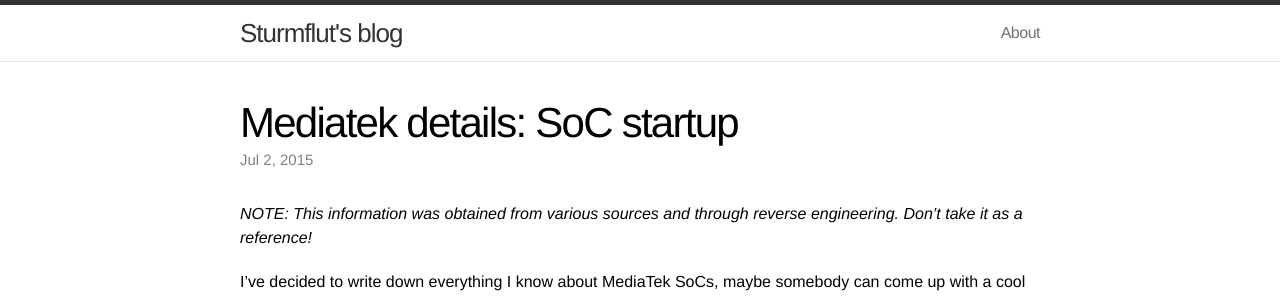
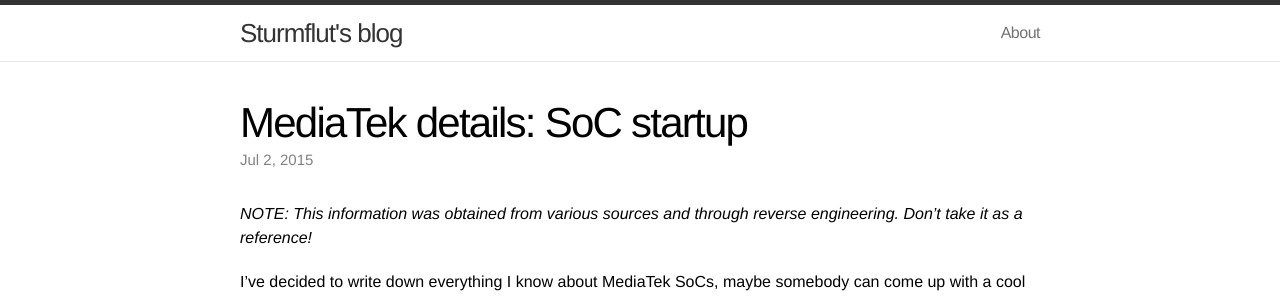
Before and after one commit to Sturmflut/sturmflut.github.io, a Jekyll site: the page built from _posts/2015-07-02-mediatek-details-soc-startup.markdown, in a window 1280 px wide. Shown: the top 296 px of the page. Built offline with Jekyll 4.4.1, drawn with Linux system fonts in a browser that asks for light colours.

Commit message:
Fix typo

```diff
--- a/_posts/2015-07-02-mediatek-details-soc-startup.markdown
+++ b/_posts/2015-07-02-mediatek-details-soc-startup.markdown
@@ -1,6 +1,6 @@
 ---
 layout: post
-title:  "Mediatek details: SoC startup"
+title:  "MediaTek details: SoC startup"
 date:   2015-07-02 20:00:00
 categories: MediaTek
 ---
--- a/_posts/2015-07-04-mediatek-details-partitions-and-preloader.markdown
+++ b/_posts/2015-07-04-mediatek-details-partitions-and-preloader.markdown
@@ -1,6 +1,6 @@
 ---
 layout: post
-title:  "Mediatek details: Partitions and Preloader"
+title:  "MediaTek details: Partitions and Preloader"
 date:   2015-07-04 20:00:00
 categories: MediaTek
 ---
--- a/_posts/2015-07-05-mediatek-details-little-kernel.markdown
+++ b/_posts/2015-07-05-mediatek-details-little-kernel.markdown
@@ -1,6 +1,6 @@
 ---
 layout: post
-title:  "Mediatek details: Little Kernel"
+title:  "MediaTek details: Little Kernel"
 date:   2015-07-05 20:00:00
 categories: MediaTek
 ---
```
